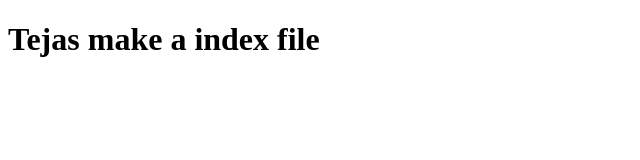
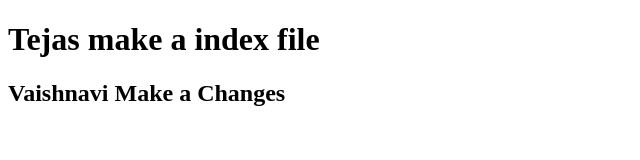
Before and after one commit to Wakchaure123/Collab, a plain HTML site: page index.html in a window 1280 px wide. Shown: the whole page, without its empty margins (0-640 px from the left). Drawn offline with Linux system fonts and the light colour scheme.

Commit message:
Change by Vaishnavi

```diff
--- a/index.html
+++ b/index.html
@@ -4,5 +4,6 @@
 </head>
 <body>
     <h1>Tejas make a index file</h1>
+    <h2>Vaishnavi Make a Changes</h2>
 </body>
 </html>
```
